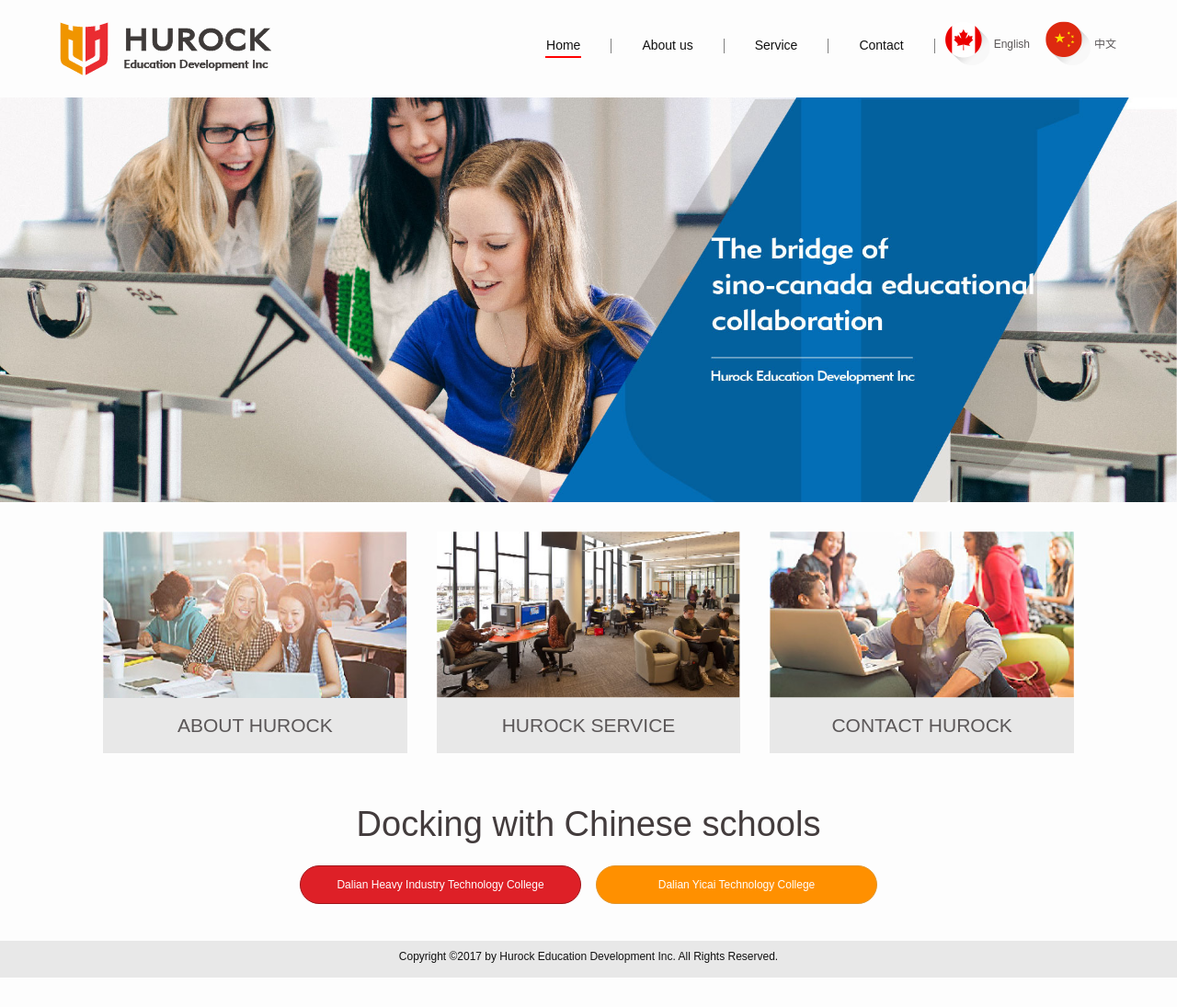
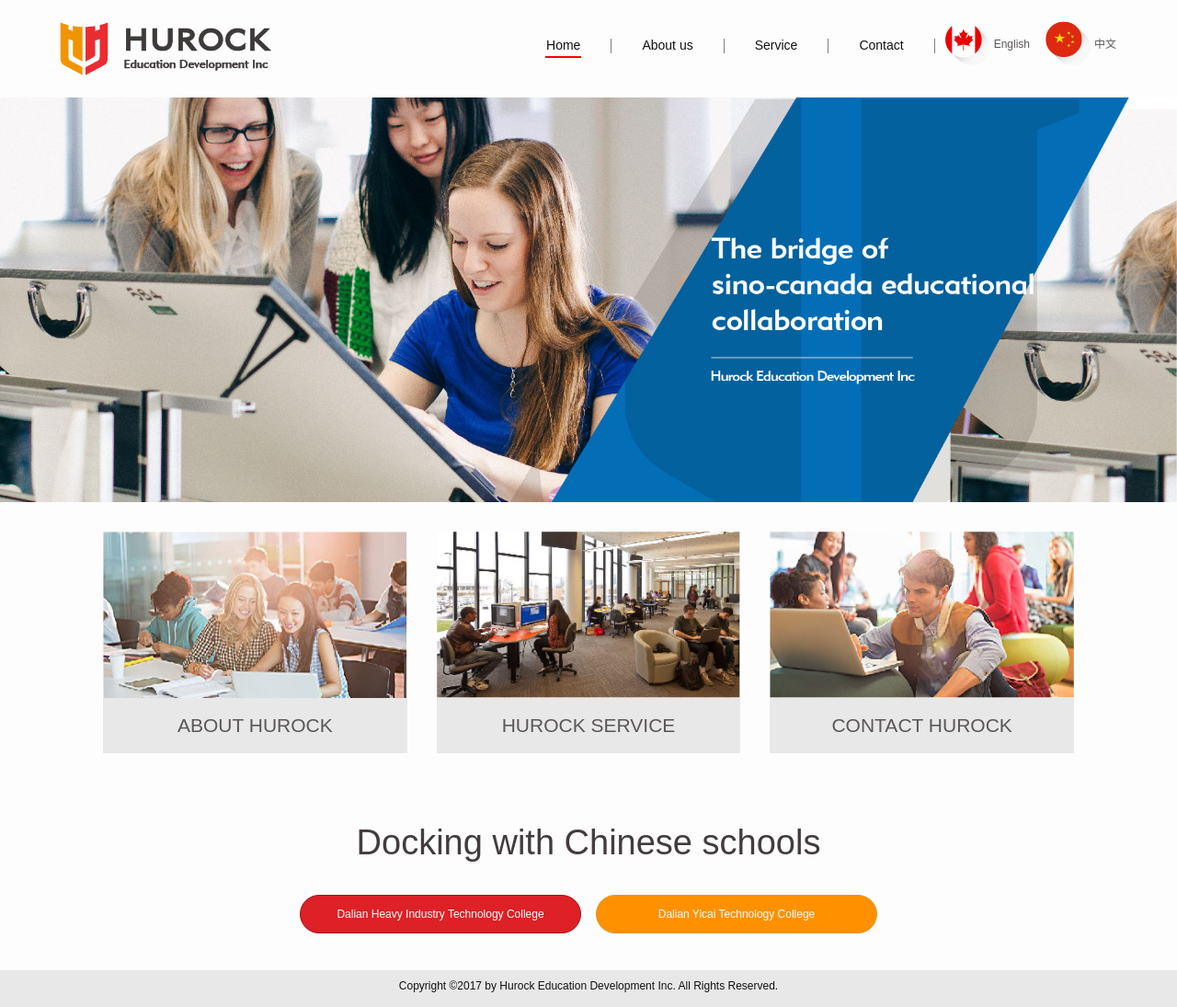
Before and after one commit to RealDesignCN/hurock, a Jekyll site: the page built from index.html, in a window 1280 px wide. Shown: the whole page at 92% size. Built offline with Jekyll 4.4.1, drawn with Linux system fonts in a browser that asks for light colours; before the commit the page ends 1063 px from its top, so only the background shows below that.

Commit message:
improve css

```diff
--- a/index.html
+++ b/index.html
@@ -29,7 +29,7 @@ lang: en
           </div>
         </div>
       </div>
-      <h2 class="f-tac" style="padding: 36px 0  0;">
+      <h2 class="f-tac" style="padding: 56px 0  12px;">
         Docking with Chinese schools
       </h2>
 
--- a/zh/index.html
+++ b/zh/index.html
@@ -28,7 +28,7 @@ lang: zh
           </div>
         </div>
       </div>
-      <h2 class="f-tac" style="padding: 36px 0  0;">
+      <h2 class="f-tac" style="padding: 56px 0  12px;">
         旗下中国职业教育学校
       </h2>
 
--- a/zh/p6_contact_us.html
+++ b/zh/p6_contact_us.html
@@ -18,13 +18,13 @@ permalink: /zh/contact-us/
         加拿大汇玖教育发展公司（ Hurock Education Development Inc. ）<br/>
         地址：Unit 8, 3620A,Laird Road, Mississauga,ON, CA, L5L 6A8<br/>
         电话：1-647-729 6576<br/>
-        邮箱： info@hurock.ca<br/>
+        邮箱：info@hurock.ca<br/>
       </p>
 
       <p>
         汇玖教育发展公司重工技校办公室（ Hurock DHITC Office ）<br/>
-        地址：电话：86-411-8758 8013<br/>
-        邮箱： wilson.lee@hurock.ca<br/>
+        电话：86-411-8758 8013<br/>
+        邮箱：wilson.lee@hurock.ca<br/>
       </p>
       <p>
         汇玖教育发展公司艺才办公室（ Hurock DYTC Office ）<br/>
```
